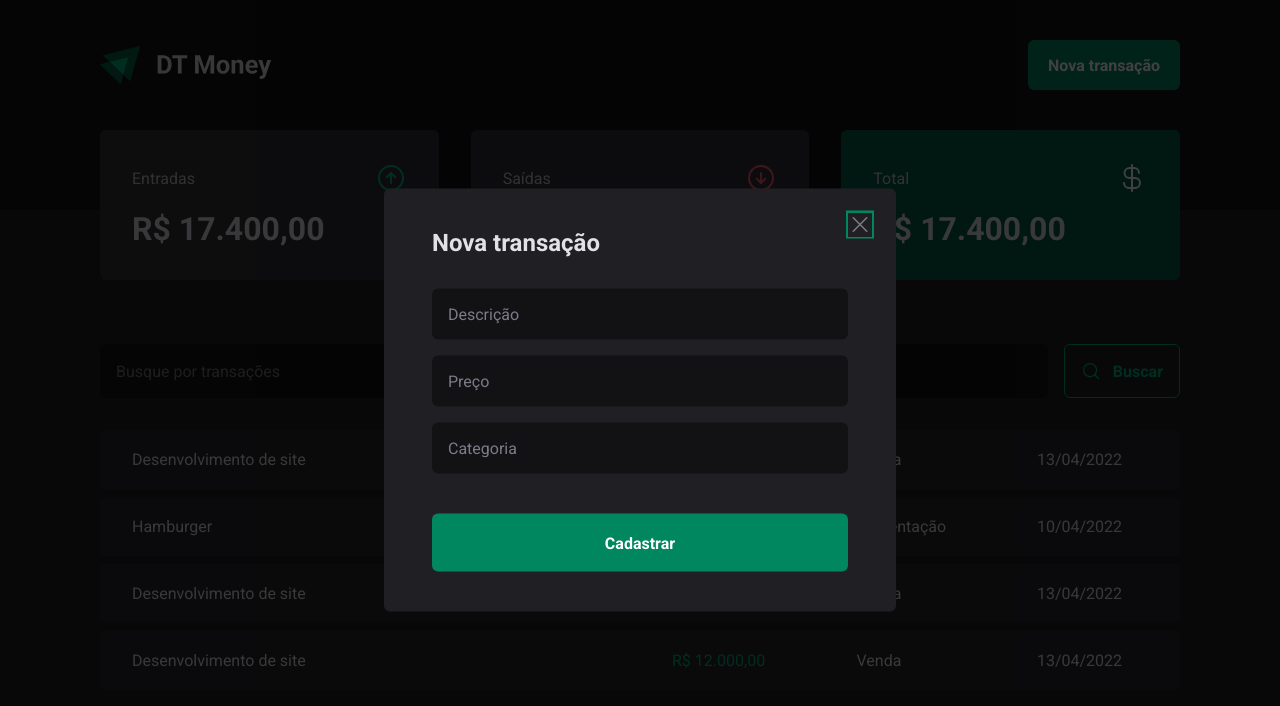
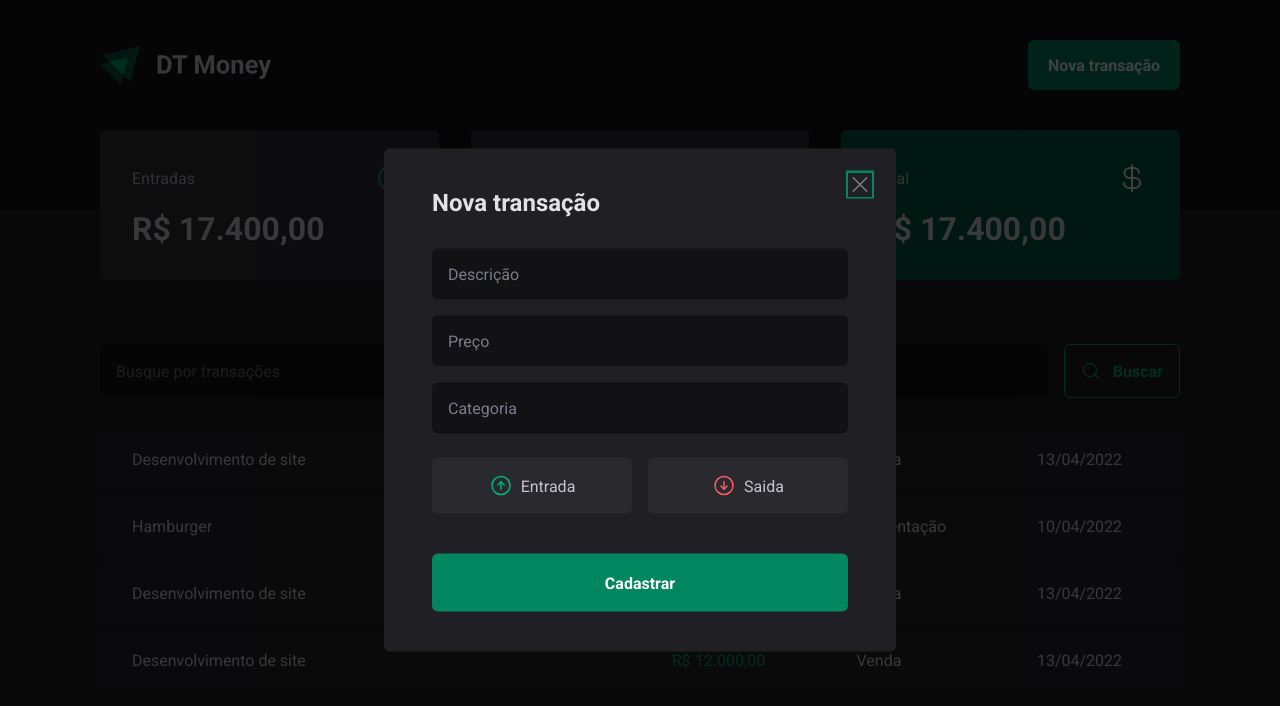
Before and after one commit to bruno-castilho/03-dt-money, a React (Vite) app: page / in a window 1280 px wide. Both pictures are taken after a click on the button "Nova transação". Shown: the top 706 px of the page. Built offline with nearby package versions, Linux system fonts and the light colour scheme.

Commit message:
input and output buttons

```diff
--- a/src/components/NewTransactionModal/index.tsx
+++ b/src/components/NewTransactionModal/index.tsx
@@ -1,6 +1,12 @@
 import * as Dialog from '@radix-ui/react-dialog'
-import { CloseButton, Content, Overlay } from './styles'
-import { X } from 'phosphor-react'
+import {
+  CloseButton,
+  Content,
+  Overlay,
+  TransactionType,
+  TransactionTypeButton,
+} from './styles'
+import { ArrowCircleDown, ArrowCircleUp, X } from 'phosphor-react'
 
 export function NewTransactionModal() {
   return (
@@ -9,6 +15,7 @@
 
       <Content>
         <Dialog.Title>Nova transação</Dialog.Title>
+
         <CloseButton>
           <X size={24} />
         </CloseButton>
@@ -18,6 +25,17 @@
           <input type="number" placeholder="Preço" required />
           <input type="text" placeholder="Categoria" required />
 
+          <TransactionType>
+            <TransactionTypeButton variant="income">
+              <ArrowCircleUp size={24} />
+              Entrada
+            </TransactionTypeButton>
+            <TransactionTypeButton variant="outcome">
+              <ArrowCircleDown size={24} />
+              Saida
+            </TransactionTypeButton>
+          </TransactionType>
+
           <button type="submit"> Cadastrar</button>
         </form>
       </Content>
--- a/src/components/NewTransactionModal/styles.ts
+++ b/src/components/NewTransactionModal/styles.ts
@@ -67,3 +67,34 @@
   cursor: pointer;
   color: ${(props) => props.theme['gray-500']};
 `
+
+export const TransactionType = styled.div`
+  display: grid;
+  grid-template-columns: repeat(2, 1fr);
+  gap: 1rem;
+  margin-top: 0.5rem;
+`
+
+interface TransactionTypeButtonProps {
+  variant: 'income' | 'outcome'
+}
+
+export const TransactionTypeButton = styled.button<TransactionTypeButtonProps>`
+  background: ${(props) => props.theme['gray-700']};
+  padding: 1rem;
+  display: flex;
+  align-items: center;
+  justify-content: center;
+  gap: 0.5rem;
+  border-radius: 6px;
+  cursor: pointer;
+  border: 0;
+  color: ${(props) => props.theme['gray-300']};
+
+  svg {
+    color: ${(props) =>
+      props.variant === 'income'
+        ? props.theme['green-300']
+        : props.theme['red-300']};
+  }
+`
```
